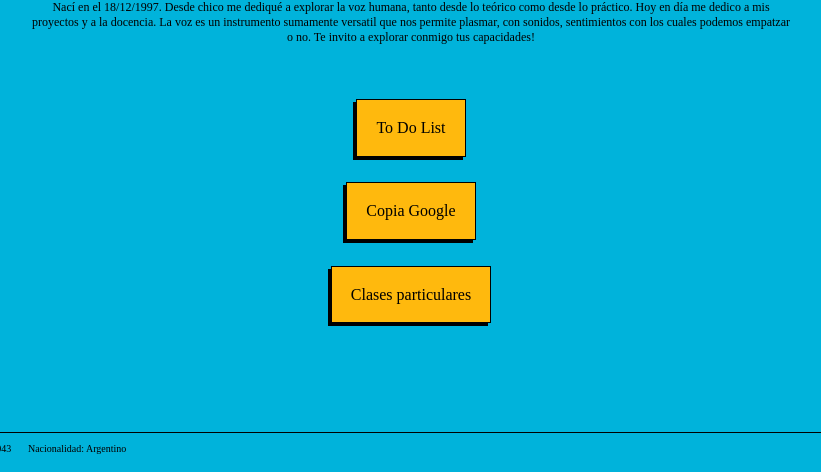
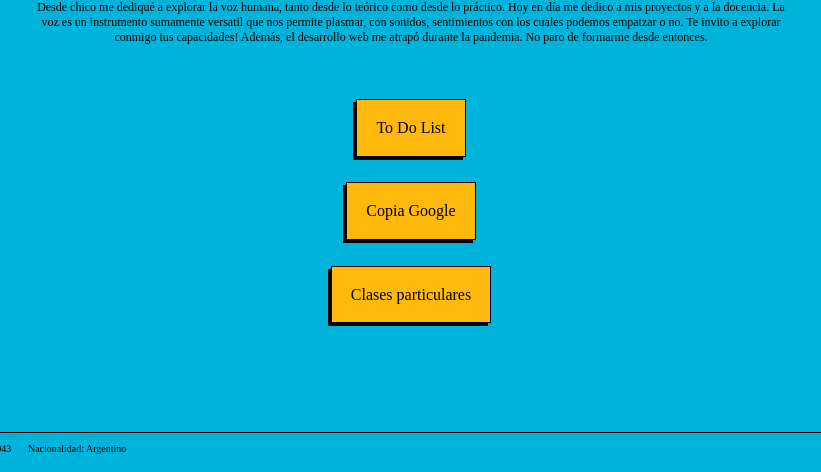
Before and after one commit to santiagopalazzesi/linktree.github.io, a plain HTML site: page index.html in a window 1280 px wide. Shown: the part 636-1108 px from the top of the page, without its empty margins (229-1050 px from the left). Drawn offline with Linux system fonts and the light colour scheme.

Commit message:
Update index.html

```diff
--- a/index.html
+++ b/index.html
@@ -67,12 +67,13 @@
       </nav>
     </header>
     <section>
-      <p class="texto">Nací en el 18/12/1997. Desde chico me dediqué a explorar la voz humana,
+      <p class="texto"> Desde chico me dediqué a explorar la voz humana,
         tanto desde lo teórico como desde lo práctico. Hoy en día me dedico a
         mis proyectos y a la docencia. La voz es un instrumento sumamente
         versatil que nos permite plasmar, con sonidos, sentimientos con los
         cuales podemos empatzar o no. Te invito a explorar conmigo tus
-        capacidades!
+        capacidades! Además, el desarrollo web me atrapó durante la pandemia.
+        No paro de formarme desde entonces.
       </p>
       <ul class="lista">
         <li><a href="https://santiagopalazzesi.github.io/" class="boton">To Do List</a></li>
```
